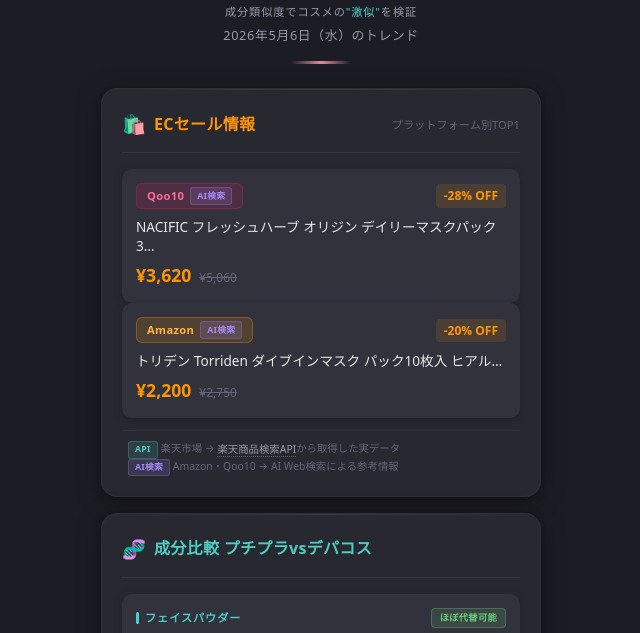
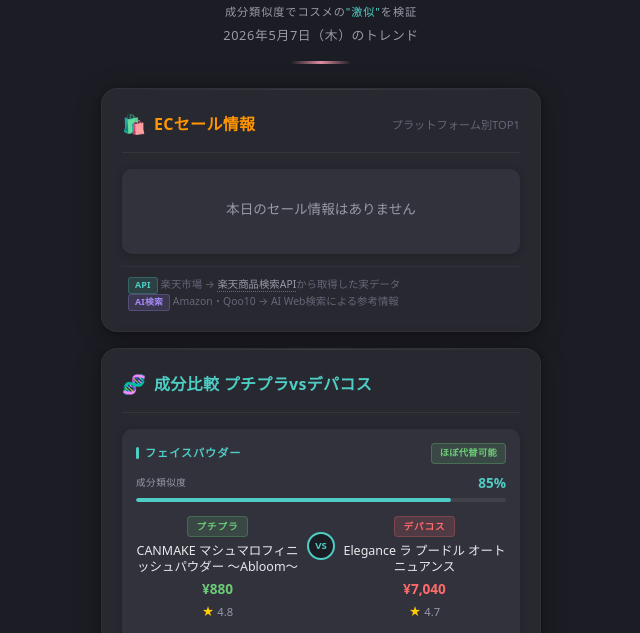
Before and after one commit to takuminagashima0920-dev/cosmebuzz, a plain HTML site: page index.html in a window 1280 px wide. Shown: the part 96-729 px from the top of the page, without its empty margins (319-959 px from the left). Drawn offline with Linux system fonts and the light colour scheme.

Commit message:
Daily update: 2026-05-07 12:43

```diff
--- a/index.html
+++ b/index.html
@@ -839,7 +839,7 @@
     <div class="header-title" id="site-title">&#x1F484; コスメバズ</div>
     <div class="header-tagline">成分類似度でコスメの<em>"激似"</em>を検証</div>
     <!-- [DYNAMIC: date] Updated by Python script -->
-    <div class="header-date" id="report-date" data-date="2026-05-06">2026年5月6日（水）のトレンド</div>
+    <div class="header-date" id="report-date" data-date="2026-05-07">2026年5月7日（木）のトレンド</div>
   </header>
 
   <!-- ========================================== -->
@@ -857,29 +857,7 @@
     <!-- [DYNAMIC: ec-items] Start -->
     <div id="ec-items">
 
-      <a href="https://www.qoo10.jp/g/1101256577" target="_blank" rel="noopener" style="text-decoration:none; color:inherit;"><div class="ec-item" data-platform="qoo10">
-        <div class="ec-item-header">
-          <span class="ec-badge ec-badge-qoo10">Qoo10<span class="source-badge source-badge-ai">AI検索</span></span>
-          <span class="ec-discount">-28% OFF</span>
-        </div>
-        <div class="ec-product-name">NACIFIC フレッシュハーブ オリジン デイリーマスクパック 3…</div>
-        <div class="ec-price-row">
-          <span class="ec-price">&yen;3,620</span>
-            <span class="ec-original-price">&yen;5,060</span>
-        </div>
-      </div></a>
-
-      <a href="https://www.amazon.co.jp/%E3%83%88%E3%83%AA%E3%83%87%E3%83%B3-%E3%83%80%E3%82%A4%E3%83%96%E3%82%A4%E3%83%B3%E3%83%9E%E3%82%B9%E3%82%AF/s?k=%E3%83%88%E3%83%AA%E3%83%87%E3%83%B3+%E3%83%80%E3%82%A4%E3%83%96%E3%82%A4%E3%83%B3%E3%83%9E%E3%82%B9%E3%82%AF" target="_blank" rel="noopener" style="text-decoration:none; color:inherit;"><div class="ec-item" data-platform="amazon">
-        <div class="ec-item-header">
-          <span class="ec-badge ec-badge-amazon">Amazon<span class="source-badge source-badge-ai">AI検索</span></span>
-          <span class="ec-discount">-20% OFF</span>
-        </div>
-        <div class="ec-product-name">トリデン Torriden ダイブインマスク パック10枚入 ヒアル…</div>
-        <div class="ec-price-row">
-          <span class="ec-price">&yen;2,200</span>
-            <span class="ec-original-price">&yen;2,750</span>
-        </div>
-      </div></a>
+      <div class="ec-item"><div class="ec-product-name" style="color: var(--text-secondary); text-align: center; padding: 16px 0;">本日のセール情報はありません</div></div>
 
     </div>
     <!-- [DYNAMIC: ec-items] End -->
```
Also changed, not shown: archive.html (+3 -3 lines).
